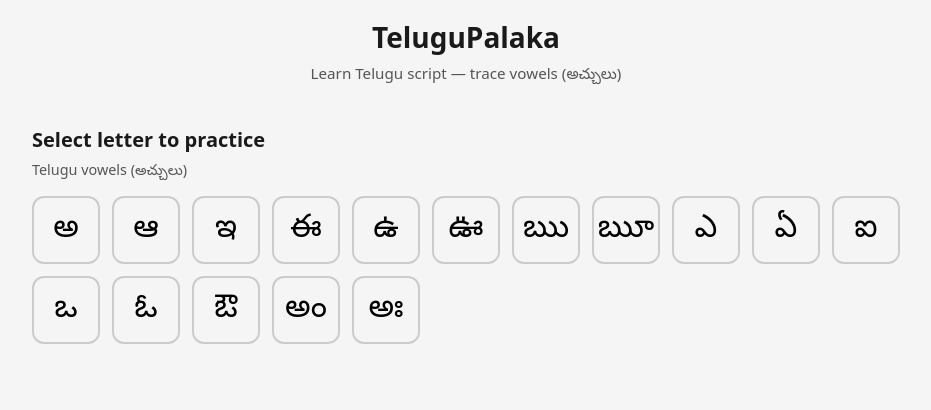
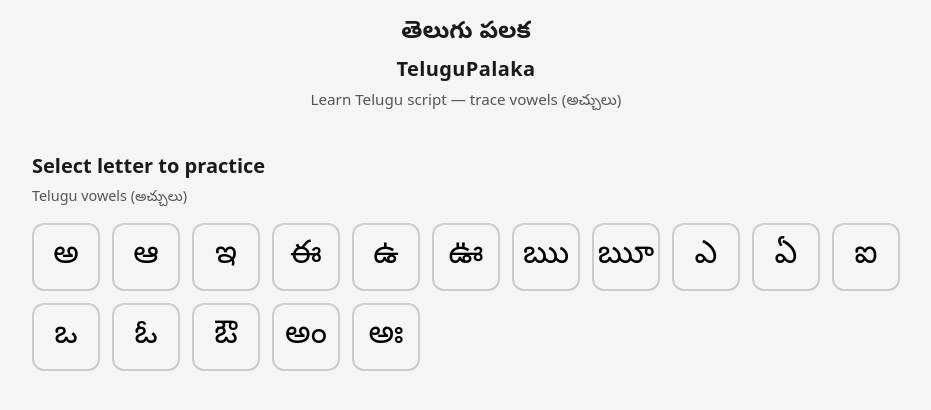
Before and after one commit to manjushakarthik/TeluguPalaka, a React (Vite) app: page / in a window 1280 px wide. Shown: the top 410 px of the page, without its empty margins (174-1105 px from the left). Built offline with nearby package versions, Linux system fonts and the light colour scheme.

Commit message:
add wrangler and edit readme

```diff
--- a/index.html
+++ b/index.html
@@ -4,7 +4,7 @@
     <meta charset="UTF-8" />
     <link rel="icon" type="image/svg+xml" href="/vite.svg" />
     <meta name="viewport" content="width=device-width, initial-scale=1.0" />
-    <title>TeluguPalaka – Learn Telugu vowels</title>
+    <title>తెలుగు పలక / TeluguPalaka – Learn Telugu vowels</title>
   </head>
   <body>
     <div id="root"></div>
--- a/package.json
+++ b/package.json
@@ -7,7 +7,8 @@
     "dev": "vite",
     "build": "tsc -b && vite build",
     "lint": "eslint .",
-    "preview": "vite preview"
+    "preview": "vite preview",
+    "deploy": "npm run build && npx wrangler deploy"
   },
   "dependencies": {
     "react": "^19.2.0",
--- a/src/App.tsx
+++ b/src/App.tsx
@@ -9,7 +9,10 @@
   return (
     <div className="app">
       <header className="app-header">
-        <h1>TeluguPalaka</h1>
+        <h1>
+          <span className="title-telugu">తెలుగు పలక</span>
+          <span className="title-en">TeluguPalaka</span>
+        </h1>
         <p className="tagline">Learn Telugu script — trace vowels (అచ్చులు)</p>
       </header>
       <main className="app-main">
--- a/src/index.css
+++ b/src/index.css
@@ -75,6 +75,21 @@
 .app-header h1 {
   font-size: 1.75rem;
   margin: 0 0 0.25rem 0;
+  display: flex;
+  flex-direction: column;
+  gap: 0.15rem;
+  align-items: center;
+}
+
+.app-header .title-telugu {
+  font-family: 'Noto Sans Telugu', serif;
+  font-size: 1.5rem;
+}
+
+.app-header .title-en {
+  font-size: 1.25rem;
+  font-weight: 600;
+  letter-spacing: 0.02em;
 }
 
 .tagline {
```
Also changed, not shown: 2 other files (tests, documents, lock files or other folders).
